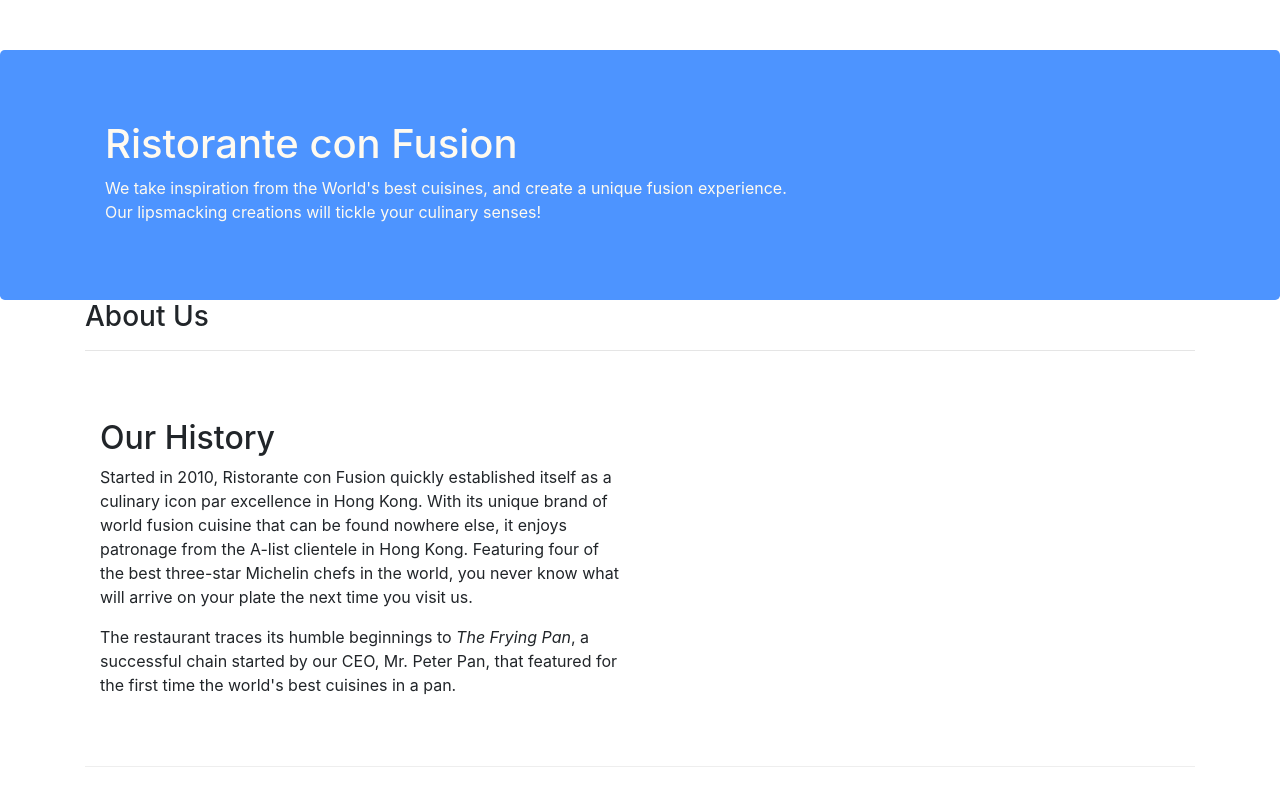
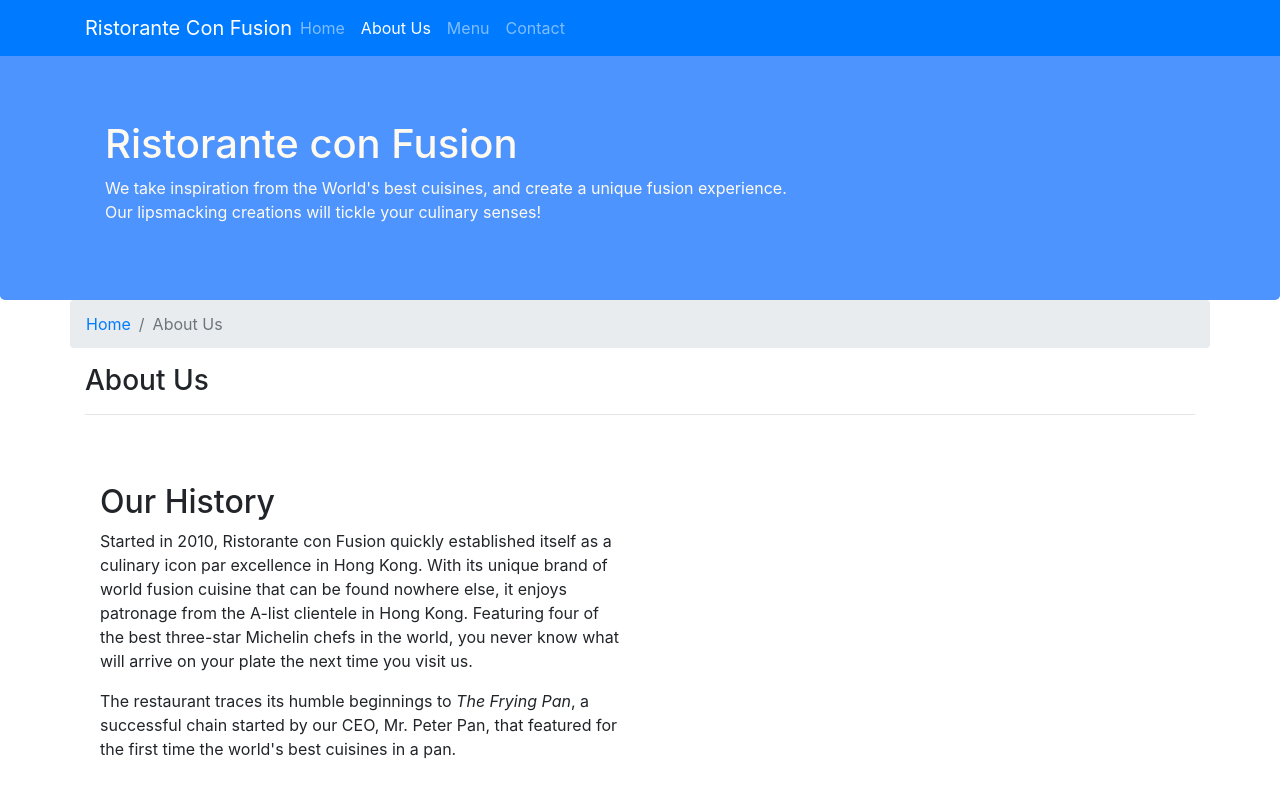
Before and after one commit to vijaymadhav264/Bootstrap4, a website: page aboutus.html in a window 1280 px wide. Shown: the top 800 px of the page. Drawn offline with nearby package versions, Linux system fonts and the light colour scheme.

Commit message:
navbars and breadcrumbs

```diff
--- a/aboutus.html
+++ b/aboutus.html
@@ -16,6 +16,22 @@
 </head>
 
 <body>
+    <nav class="navbar navbar-dark navbar-expand-sm bg-primary fixed-top">
+        <div class="container">
+            <button class="navbar-toggler" type="button" data-toggle="collapse" data-target="#navbar">
+                <span class="navbar-toggler-icon"></span>
+            </button>
+            <a class="navbar-brand mr-auto" href="./index.html">Ristorante Con Fusion</a>
+            <div class="collapse navbar-collapse" id="navbar">
+                <ul class="navbar-nav mr-auto">
+                    <li class="nav-item"><a class="nav-link" href="./index.html">Home</a></li>
+                    <li class="nav-item active"><a class="nav-link" href="">About Us</a></li>
+                    <li class="nav-item"><a class="nav-link" href="#">Menu</a></li>
+                    <li class="nav-item"><a class="nav-link" href="#">Contact</a></li>
+                </ul>
+            </div>
+        </div>
+    </nav>
 
     <header class="jumbotron">
         <div class="container">
@@ -32,6 +48,10 @@
 
     <div class="container">
         <div class="row">
+            <ol class="col-12 breadcrumb">
+                <li class="breadcrumb-item"><a href="./index.html">Home</a></li>
+                <li class="breadcrumb-item active">About Us</li>
+            </ol>
             <div class="col-12">
                <h3>About Us</h3>
                <hr>
@@ -71,7 +91,7 @@
                 <div class="col-4 offset-1 col-sm-2">
                     <h5>Links</h5>
                     <ul class="list-unstyled">
-                        <li><a href="#">Home</a></li>
+                        <li><a href="./index.html">Home</a></li>
                         <li><a href="#">About</a></li>
                         <li><a href="#">Menu</a></li>
                         <li><a href="#">Contact</a></li>
```
Also changed, not shown: index.html (+2 -2 lines).
